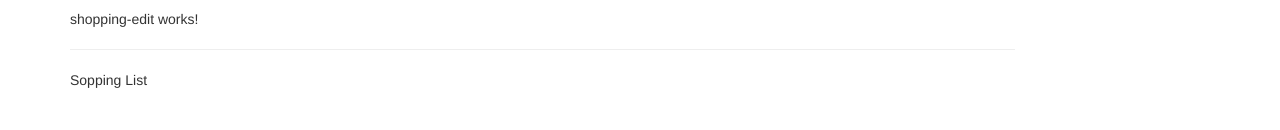
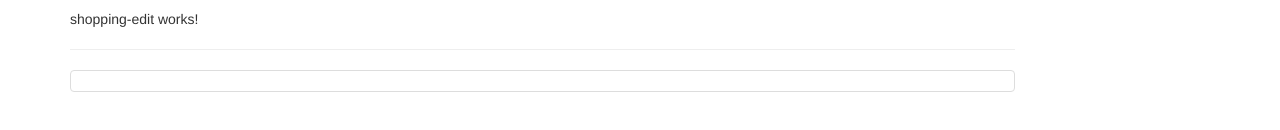
Before and after one commit to vish021/angular-shopping-app, an Angular app: page / in a window 1280 px wide. Shown: the part 310-440 px from the top of the page. Built offline with nearby package versions, Linux system fonts and the light colour scheme.

Commit message:
adding Ingedient Model in shared directory

```diff
--- /dev/null
+++ b/src/app/shared/ingredient.model.ts
@@ -0,0 +1,3 @@
+export class Ingredient {
+    constructor(public name: string, public amount: number) {}
+}
--- a/src/app/shopping-list/shopping-list.component.html
+++ b/src/app/shopping-list/shopping-list.component.html
@@ -2,6 +2,8 @@
   <div class="col-xs-10">
     <app-shopping-edit></app-shopping-edit>
     <hr>
-    <p>Sopping List</p>
+    <ul class="list-group">
+      <a class="list-group-item" style="cursor: pointer;"></a>
+    </ul>
   </div>
 </div>
--- a/src/app/shopping-list/shopping-list.component.ts
+++ b/src/app/shopping-list/shopping-list.component.ts
@@ -6,6 +6,7 @@
   styleUrls: ['./shopping-list.component.css']
 })
 export class ShoppingListComponent implements OnInit {
+  ingredients = [];
 
   constructor() { }
 
```
